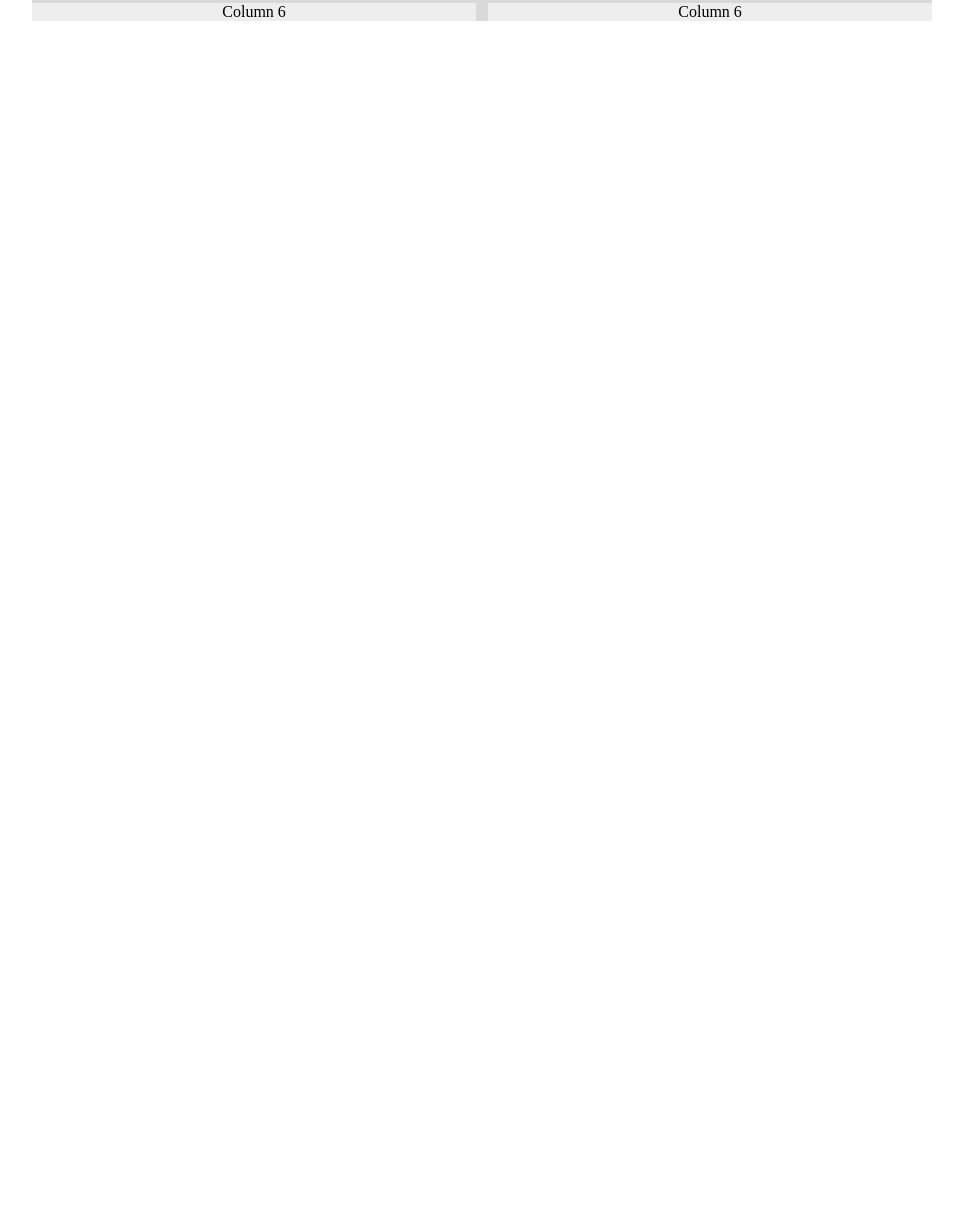
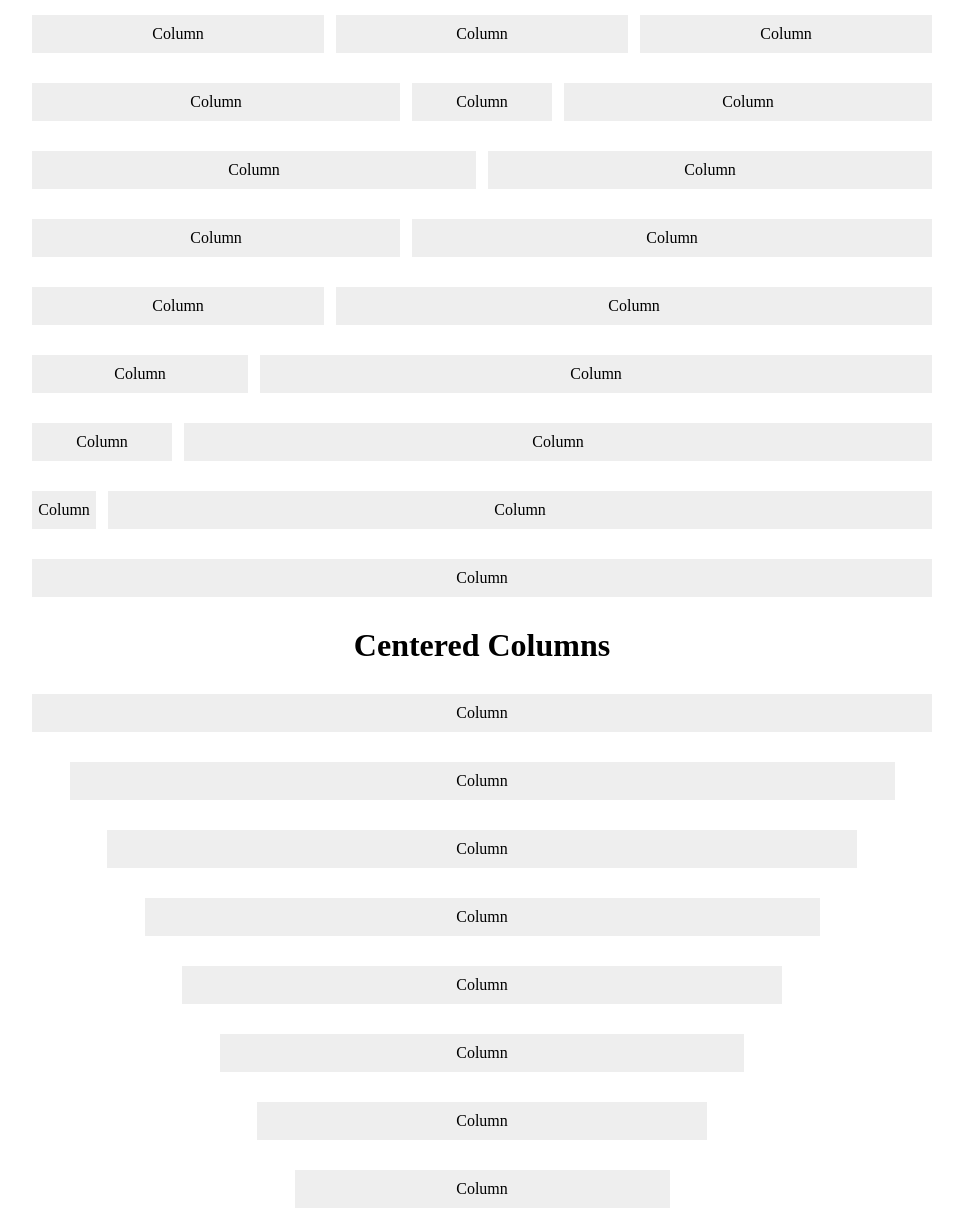
Before and after one commit to devonbeard/simple-sass-grid, a plain HTML site: page index.html in a window 1280 px wide. Shown: the part 286-1497 px from the top of the page, without its empty margins (158-1121 px from the left). Before the commit the page ends 800 px from the top, so only its background shows below. Drawn offline with Linux system fonts and the light colour scheme.

Commit message:
Add examples to index.html and update readme

```diff
--- a/grid.scss
+++ b/grid.scss
@@ -58,7 +58,7 @@ $gutter-width: percentage( 12px / $max-width ); // with 12px gutters
   .col#{$i}-centered {
     float: none;
     margin: 0 auto;
-    width: column($i);
+    width: column($i) + $gutter-width;
   }
 
 }
--- a/index.html
+++ b/index.html
@@ -10,16 +10,17 @@
       margin: 30px;
       text-align: center;
     }
-    .container{
-      background: #d9d9d9;
-    }
+
     .row{
       margin-bottom: 30px;
     }
-    .col1, .col2, .col3, .col4, .col5, .col6, .col7, .col8, .col9, .col10, .col11, .col12{
+    .col1, .col2, .col3, .col4, .col5, .col6, .col7, .col8, .col9, .col10, .col11, .col12, .col1-centered, .col2-centered, .col3-centered, .col4-centered, .col5-centered, .col6-centered, .col7-centered, .col8-centered, .col9-centered, .col10-centered, .col11-centered, .col12-centered{
       background: #eee;
-      /*padding: 20px;*/
+      padding: 10px 0;
       text-align: center;
+    }
+    .col1-centered, .col2-centered, .col3-centered, .col4-centered, .col5-centered, .col6-centered, .col7-centered, .col8-centered, .col9-centered, .col10-centered, .col11-centered, .col12-centered{
+      margin-bottom: 30px;
     }
   </style>
 </head>
@@ -67,9 +68,60 @@
       </div>
 
       <div class="row">
-        <div class="col6">Column 6</div>
-        <div class="col6">Column 6</div>
+        <div class="col5">Column</div>
+        <div class="col2">Column</div>
+        <div class="col5">Column</div>
       </div>
+
+      <div class="row">
+        <div class="col6">Column</div>
+        <div class="col6">Column</div>
+      </div>
+
+      <div class="row">
+        <div class="col5">Column</div>
+        <div class="col7">Column</div>
+      </div>
+
+      <div class="row">
+        <div class="col4">Column</div>
+        <div class="col8">Column</div>
+      </div>
+
+      <div class="row">
+        <div class="col3">Column</div>
+        <div class="col9">Column</div>
+      </div>
+
+      <div class="row">
+        <div class="col2">Column</div>
+        <div class="col10">Column</div>
+      </div>
+
+      <div class="row">
+        <div class="col1">Column</div>
+        <div class="col11">Column</div>
+      </div>
+
+      <div class="row">
+        <div class="col12">Column</div>
+      </div>
+
+      <h1>Centered Columns</h1>
+
+
+      <div class="col12-centered">Column</div>
+      <div class="col11-centered">Column</div>
+      <div class="col10-centered">Column</div>
+      <div class="col9-centered">Column</div>
+      <div class="col8-centered">Column</div>
+      <div class="col7-centered">Column</div>
+      <div class="col6-centered">Column</div>
+      <div class="col5-centered">Column</div>
+      <div class="col4-centered">Column</div>
+      <div class="col3-centered">Column</div>
+      <div class="col2-centered">Column</div>
+      <div class="col1-centered">Column</div>
 
   </div>
 
--- a/sass/grid.scss
+++ b/sass/grid.scss
@@ -1,7 +1,7 @@
 // Grid System using Percents
 // -------------------------------------------------------
 
-$max-width: 960px; // max width of main container
+$max-width: 900px; // max width of main container
 $total-columns: 12;  // total number of columns
 $column-width: percentage( 75px / $max-width ); // columns are 75px wide
 $gutter-width: percentage( 12px / $max-width ); // with 12px gutters
@@ -21,6 +21,11 @@ $gutter-width: percentage( 12px / $max-width ); // with 12px gutters
   &:after {
     clear: both;
   }
+}
+
+.container{
+  margin: 0 auto;
+  width: $max-width;
 }
 
 .row{
```
Also changed, not shown: README.html (added, +31 -0 lines), css/grid.css, 2 other files.
